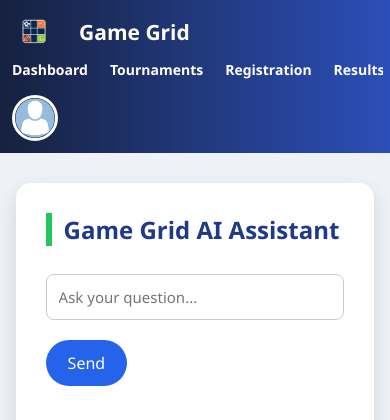
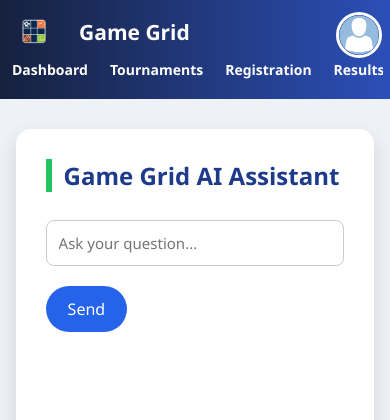
Before and after one commit to Atharv-Sudrik18/Game-Grid, a Flask app: page /user/chatbox in a window 390 px wide. Shown: the top 420 px of the page. Run offline with Flask 3, Linux system fonts and the light colour scheme; a user stored in the database is signed in.

Commit message:
Restore user_style.css with original styles

```diff
--- a/static/css/user_style.css
+++ b/static/css/user_style.css
@@ -663,13 +663,12 @@ footer p {
     /* ================= PROFILE AREA ================= */
 
     .profile-dropdown {
-        width: 100%;
-        display: flex;
-        align-items: center;
-        justify-content: flex-start;
-        margin-top: 0;
-        padding: 8px 5px 0;
-        position: relative;
+        position: absolute;
+        top: 14px;
+        right: 12px;
+        width: auto;
+        margin: 0;
+        padding: 0;
         z-index: 99999;
         flex-shrink: 0;
     }
@@ -691,11 +690,12 @@ footer p {
         position: absolute;
 
         /*
-         * Open from the left side of the profile.
-         * This prevents it from going outside the phone.
+         * Profile icon now sits in the top-right corner,
+         * so open the popup from the right edge to stay
+         * on-screen (same as desktop behavior).
          */
-        left: 0;
-        right: auto;
+        left: auto;
+        right: 0;
         top: 60px;
         width: 190px;
 
@@ -822,10 +822,9 @@ footer p {
     /* ================= PROFILE ================= */
 
     .profile-dropdown {
-
-        padding-left: 5px;
-
-        padding-top: 8px;
+        position: absolute;
+        top: 12px;
+        right: 8px;
     }
 
 
@@ -839,8 +838,8 @@ footer p {
     /* ================= POPUP ================= */
 
     .dropdown-content {
-        left: 0;
-        right: auto;
+        left: auto;
+        right: 0;
         top: 58px;
         width: 180px;
         max-width: calc(100vw - 25px);
```
